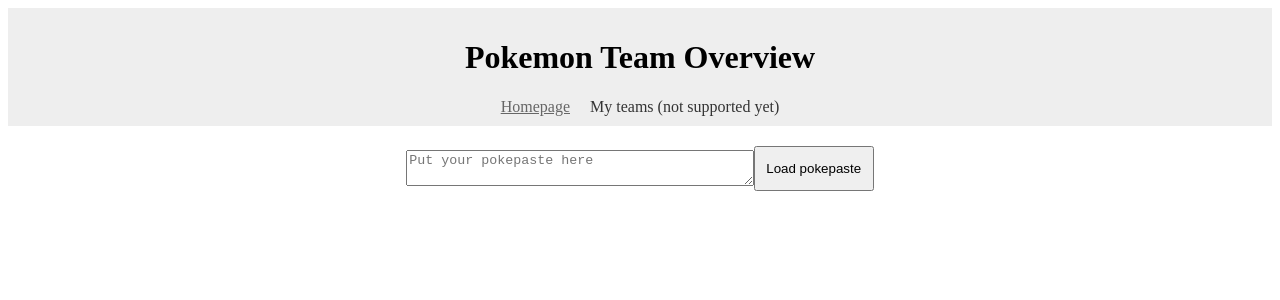
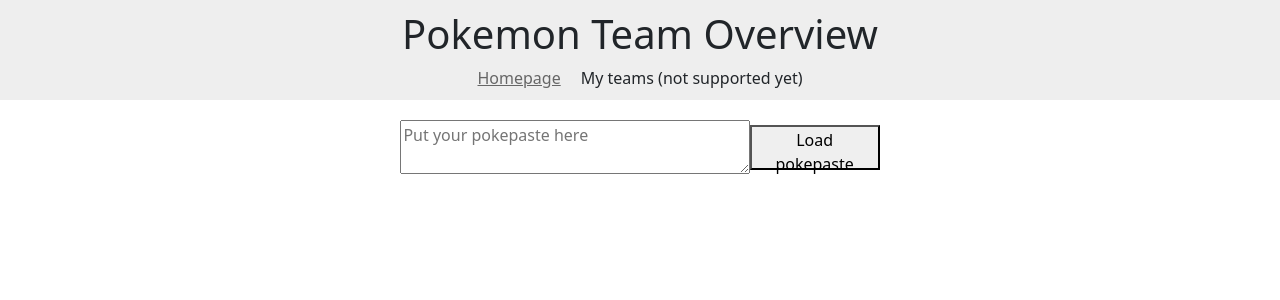
Before and after one commit to Dogastuj/pokemon-team-overview, an Angular app: page / in a window 1280 px wide. Shown: the top 300 px of the page. Built offline with nearby package versions, Linux system fonts and the light colour scheme.

Commit message:
added bootstrap

```diff
--- a/angular.json
+++ b/angular.json
@@ -54,9 +54,12 @@
               }
             ],
             "styles": [
+              "node_modules/bootstrap/dist/css/bootstrap.min.css",
               "src/styles.scss"
             ],
-            "scripts": []
+            "scripts": [
+              "node_modules/bootstrap/dist/js/bootstrap.bundle.min.js"
+            ]
           },
           "configurations": {
             "production": {
--- a/package.json
+++ b/package.json
@@ -17,6 +17,7 @@
     "@angular/platform-browser": "^19.2.0",
     "@angular/platform-browser-dynamic": "^19.2.0",
     "@angular/router": "^19.2.0",
+    "bootstrap": "^5.3.4",
     "rxjs": "~7.8.0",
     "tslib": "^2.3.0",
     "zone.js": "~0.15.0"
--- a/src/app/homepage/homepage.component.scss
+++ b/src/app/homepage/homepage.component.scss
@@ -14,5 +14,5 @@
 button
 {
     height: 45px;
-    width: 120px;
+    width: 130px;
 }
```
Also changed, not shown: 1 other file (tests, documents, lock files or other folders).
